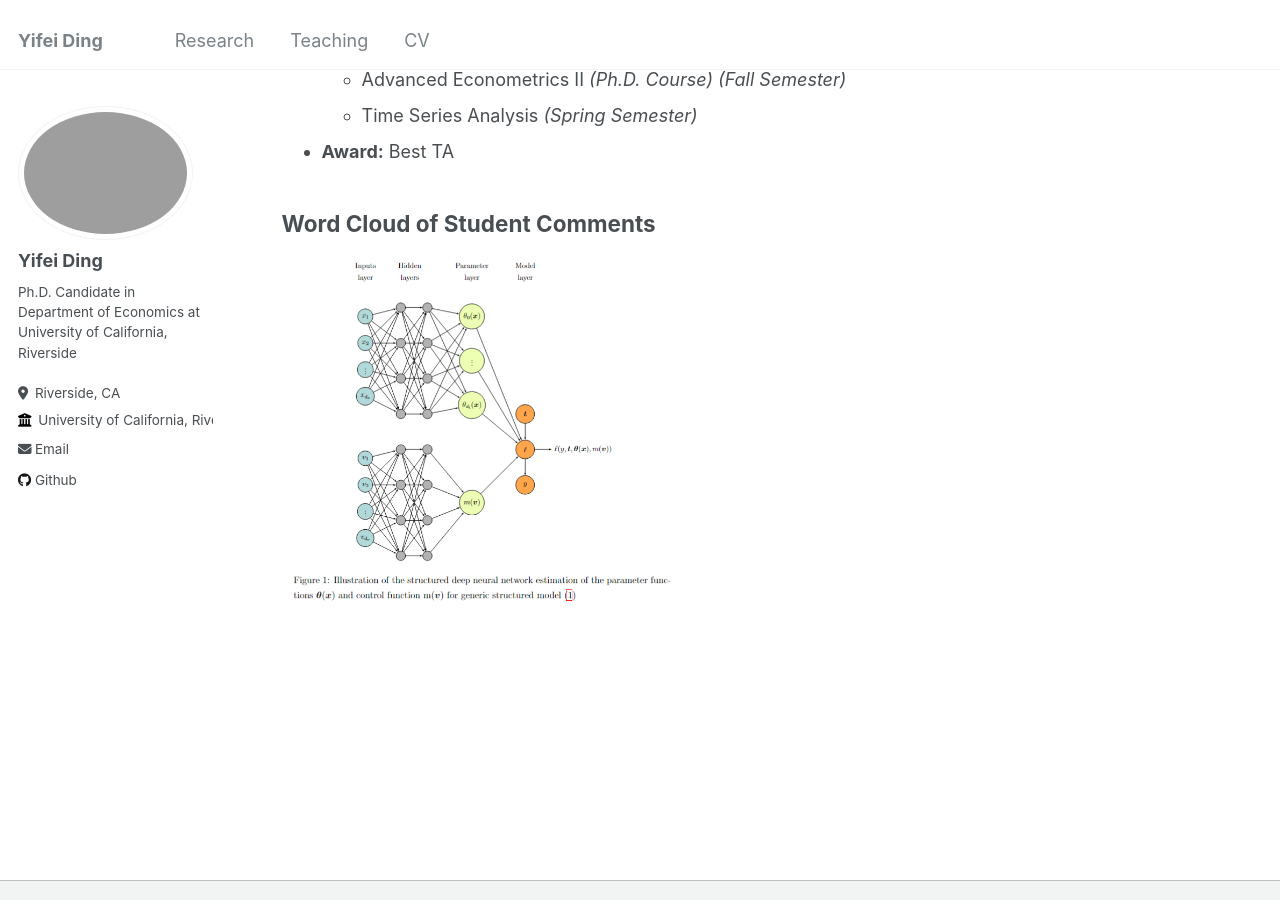
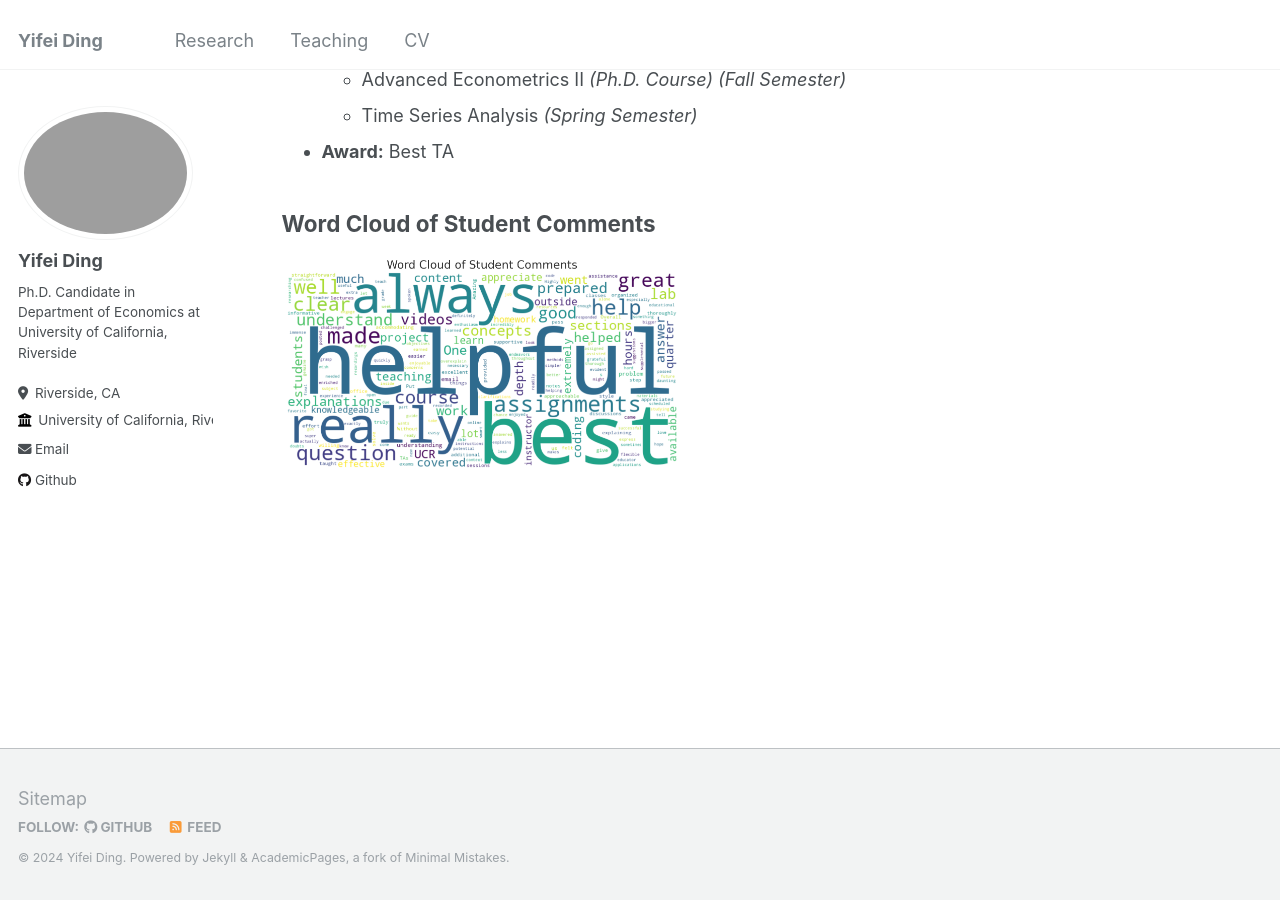
Before and after one commit to YifeiDing-UCR/YifeiDing-UCR.github.io, a Jekyll site: the page built from _pages/teaching.md, in a window 1280 px wide and 900 px high, scrolled down 717 px. Built offline with Jekyll 4.4.1, drawn with Linux system fonts in a browser that asks for light colours.

Commit message:
Update teaching.md

```diff
--- a/_pages/teaching.md
+++ b/_pages/teaching.md
@@ -34,4 +34,4 @@ author_profile: true
 
 
 ## Word Cloud of Student Comments
-<img src="../images/Structural%20deep%20neural%20network.png" alt="Structured Deep Neural Network Estimation" width="400">
+<img src="../images/Word%20Cloud%20of%20Students%20Comments.png" alt="Word Cloud of Student Comments" width="400">
```
